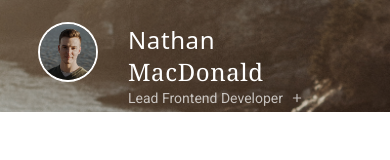
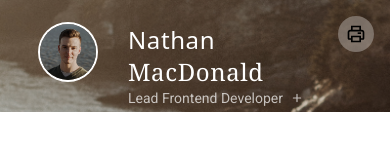
Before and after one commit to nmacdon3/Resume, a React (Vite) app: page / in a window 390 px wide. Shown: the top 160 px of the page. Built offline with nearby package versions, Linux system fonts and the light colour scheme; no server answers; the database is empty.

Commit message:
print button added

```diff
--- a/package.json
+++ b/package.json
@@ -14,6 +14,7 @@
     "@tanstack/react-query-devtools": "^4.24.6",
     "classnames": "^2.3.2",
     "firebase": "^9.17.1",
+    "print-html-block": "^2.0.0",
     "react": "^18.2.0",
     "react-dom": "^18.2.0",
     "react-icons": "^4.7.1",
--- a/src/App.tsx
+++ b/src/App.tsx
@@ -1,8 +1,38 @@
 import { Transition } from '@headlessui/react';
 import classNames from 'classnames';
 import { useEffect, useState } from 'react';
+import printHtmlBlock from 'print-html-block';
+import { BiPrinter } from 'react-icons/bi';
 
 import Resume from '~/components/Resume';
+
+const PrintButton = () => {
+  return (
+    <button
+      className="invisible lg:visible transition duration-300 ease-in-out absolute top-10 left-10  text-gray-600 px-4 py-2 rounded-lg flex items-center   hover:bg-gray-200 tracking-wide"
+      onClick={() => {
+        printHtmlBlock('#toBePrinted', {
+          importStyle: true
+        });
+      }}>
+      <BiPrinter className="mr-4 h-5 w-5" /> Print
+    </button>
+  );
+};
+
+const MobilePrintButton = () => {
+  return (
+    <button
+      className="lg:hidden transition duration-300 ease-in-out absolute top-4 right-4 z-100 backdrop-blur-lg bg-white/30   text-black p-2 rounded-full   hover:bg-gray-200"
+      onClick={() => {
+        printHtmlBlock('#toBePrinted', {
+          importStyle: true
+        });
+      }}>
+      <BiPrinter className="h-5 w-5" />
+    </button>
+  );
+};
 
 const App = () => {
   const [show, setShow] = useState<boolean>(false);
@@ -21,13 +51,19 @@ const App = () => {
           'h-screen w-screen absolute top-0 left-0 transition-all duration-1000 bg-white -z-10',
           show ? 'opacity-0' : 'opacity-100'
         )}></div>
+      <PrintButton />
+
       <Transition
         show={show}
         className="print:hidden print:absolute transition-all ease-in-out duration-1000 shadow h-auto sm:h-[56rem] w-[43rem] sm:overflow-hidden overflow-scroll flex flex-col bg-white relative px-10  sm:rounded-lg"
         enterFrom="opacity-0 scale-90 translate-y-0">
         <Resume />
       </Transition>
-      <div className="absolute invisible print:visible print:relative h-full w-full z-100 top-0 left-0">
+      <MobilePrintButton />
+
+      <div
+        id="toBePrinted"
+        className="absolute invisible print:visible print:relative h-full w-full z-100 top-0 left-0">
         <Resume />
       </div>
     </div>
--- a/src/components/Resume.tsx
+++ b/src/components/Resume.tsx
@@ -9,8 +9,8 @@ const Resume = () => {
   return (
     <>
       <Header />
-      <div className="flex sm:space-x-16 print:space-x-10 mt-12 sm:mt-10 print:mt-16  flex-grow flex-wrap print:pl-16 ">
-        <section className="w-full sm:w-[24rem] print:w-[28rem]">
+      <div className="flex sm:space-x-16 print:space-x-10 mt-12 sm:mt-10 print:mt-12  flex-grow flex-wrap print:pl-16 ">
+        <section className="w-full sm:w-[24rem] print:w-[28.5rem]">
           <About />
           <Experience />
         </section>
--- a/src/components/Section.tsx
+++ b/src/components/Section.tsx
@@ -2,7 +2,7 @@ import { ReactNode } from 'react';
 
 const Section = ({ title, children }: { title: string; children: ReactNode }) => {
   return (
-    <div className="mb-6 print:mb-10">
+    <div className="mb-6 ">
       <h3 className="tracking-widest text-md font-medium mb-2 uppercase">{title}</h3>
       {children}
     </div>
--- /dev/null
+++ b/src/print-html-block.d.ts
@@ -0,0 +1 @@
+declare module 'print-html-block';
```
Also changed, not shown: 1 other file (tests, documents, lock files or other folders).
